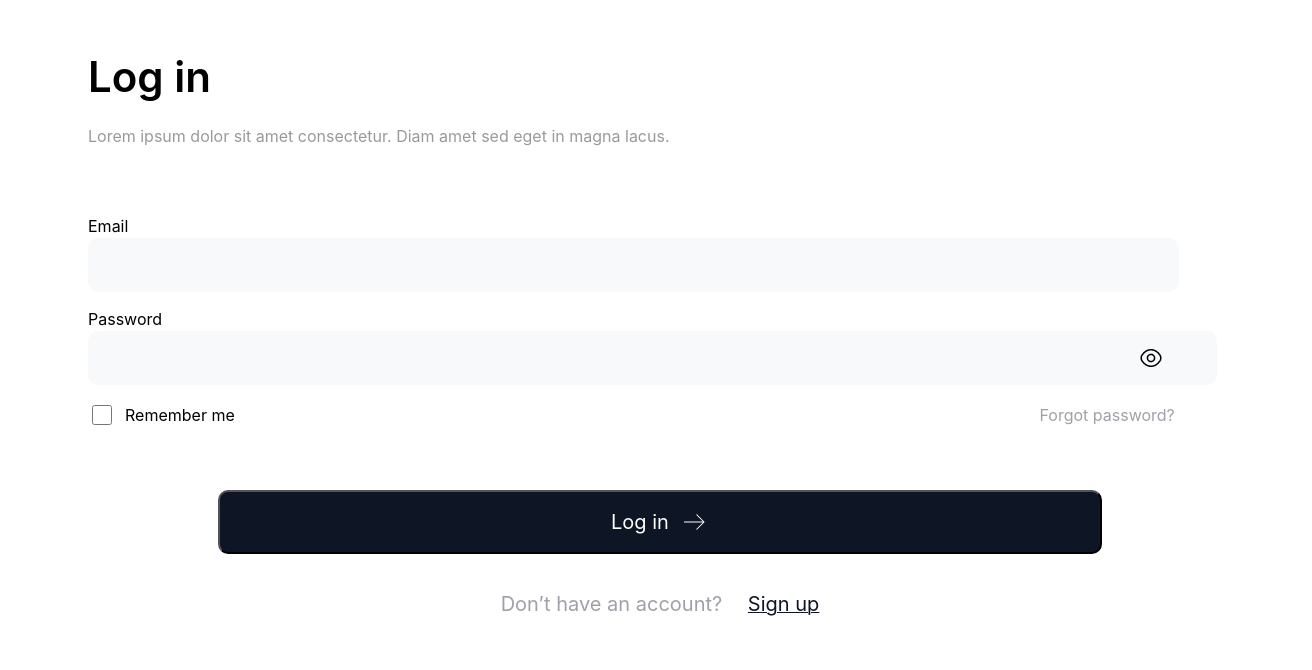
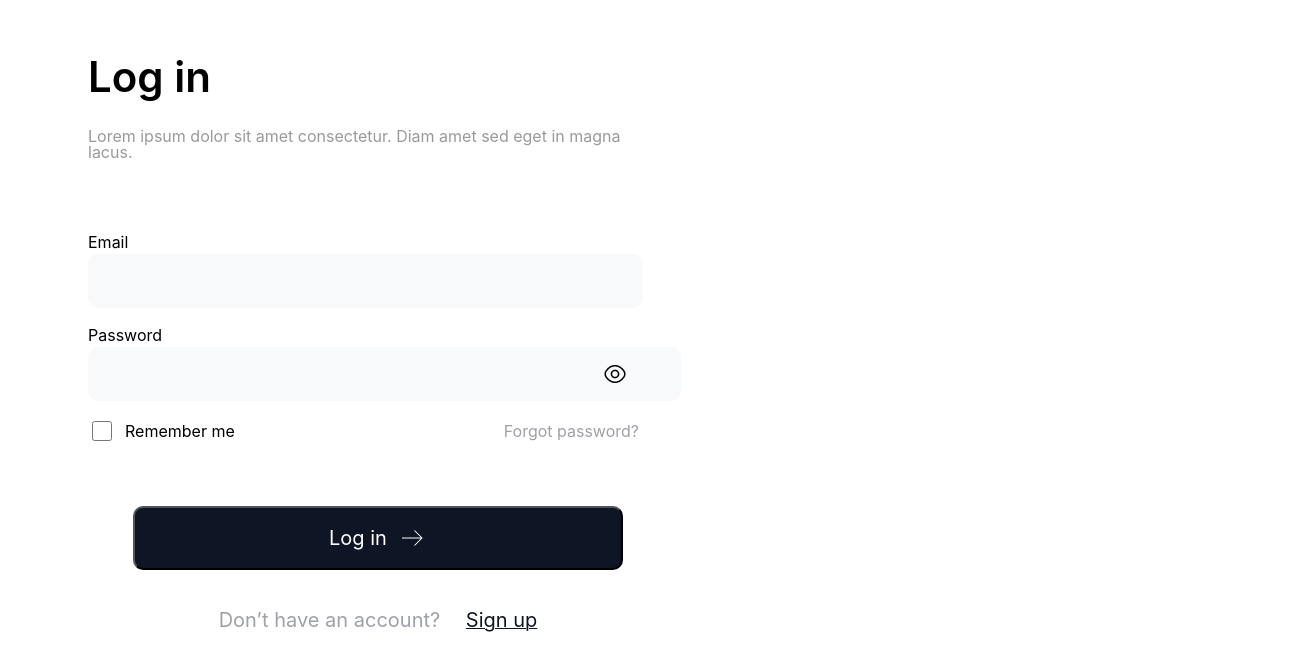
Before and after one commit to Lupescua/tantakuy-hyf, a Next.js app: page /login in a window 1280 px wide. Shown: the top 670 px of the page, 1312 px wide, since content can reach past the window. Built offline with nearby package versions, Linux system fonts and the light colour scheme.

Commit message:
fix styling issue after merge

```diff
--- a/app/login/login.module.css
+++ b/app/login/login.module.css
@@ -3,6 +3,7 @@
   width: 100%;
   padding: 20px;
   background-color: white;
+  max-width: 700px;
 }
 
 .loginHeader {
@@ -34,6 +35,13 @@ color: #00000066;
 
 .loginFormWrapper {
   width: 100%;
+}
+
+.loginForm {
+  display: block ;
+  align-items: initial ;
+  justify-content: initial ;
+  gap: 0;
 }
 
 .formFields {
--- a/app/login/page.jsx
+++ b/app/login/page.jsx
@@ -3,7 +3,7 @@ import { useState } from "react";
 import Link from 'next/link';
 import styles from './login.module.css'
 
-export default function login(){
+export default function Login(){
     const [showPassword, setShowPassword] = useState(false);
 
     const togglePasswordVisibility = () => {
@@ -22,7 +22,7 @@ export default function login(){
             </div>
             <div className={styles.loginFormWrapper}>
 
-                <form>
+                <form className={styles.loginForm}>
 
                     <div className={styles.formFields}>
                     <label htmlFor="email" className={styles.formLabel}>Email</label>
```
